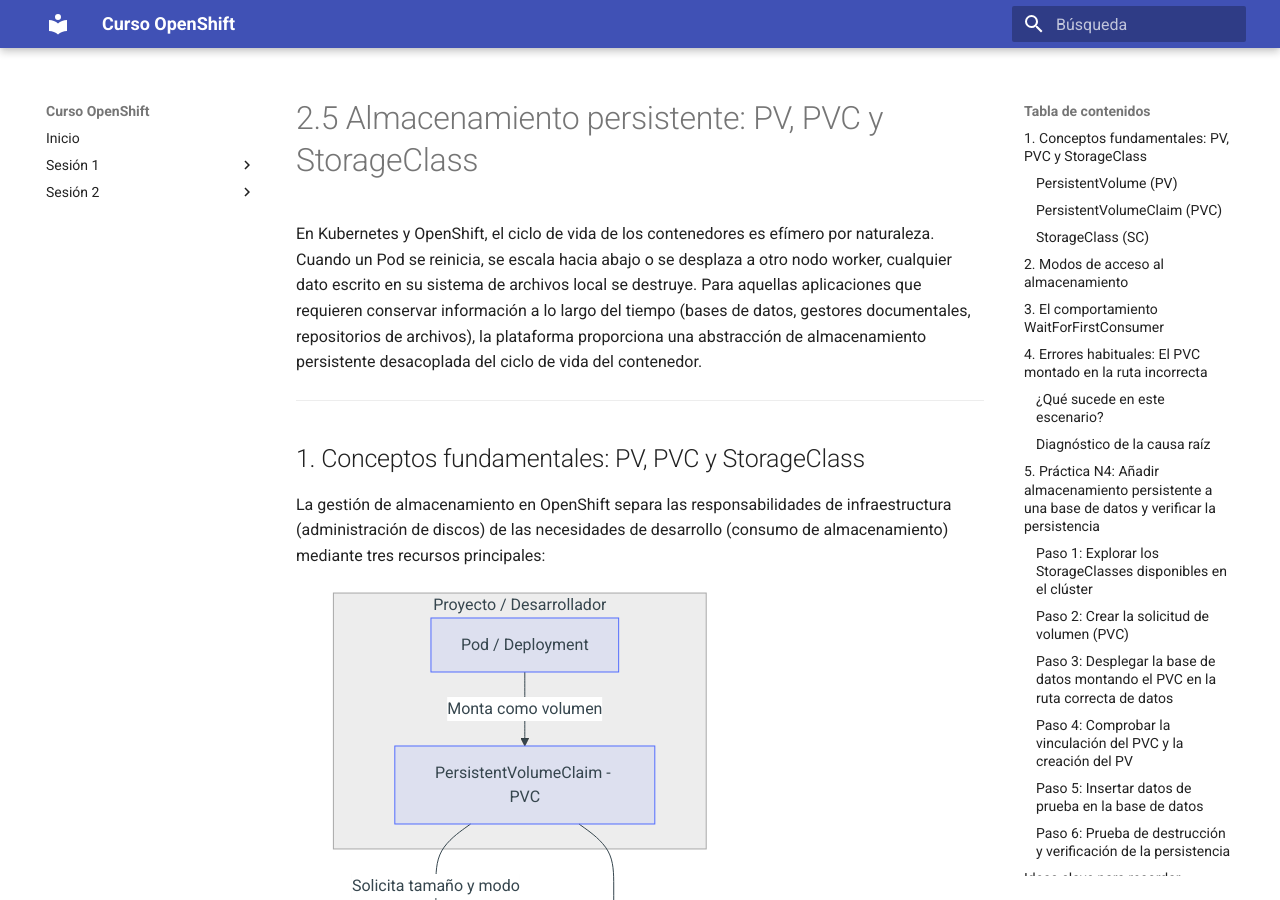
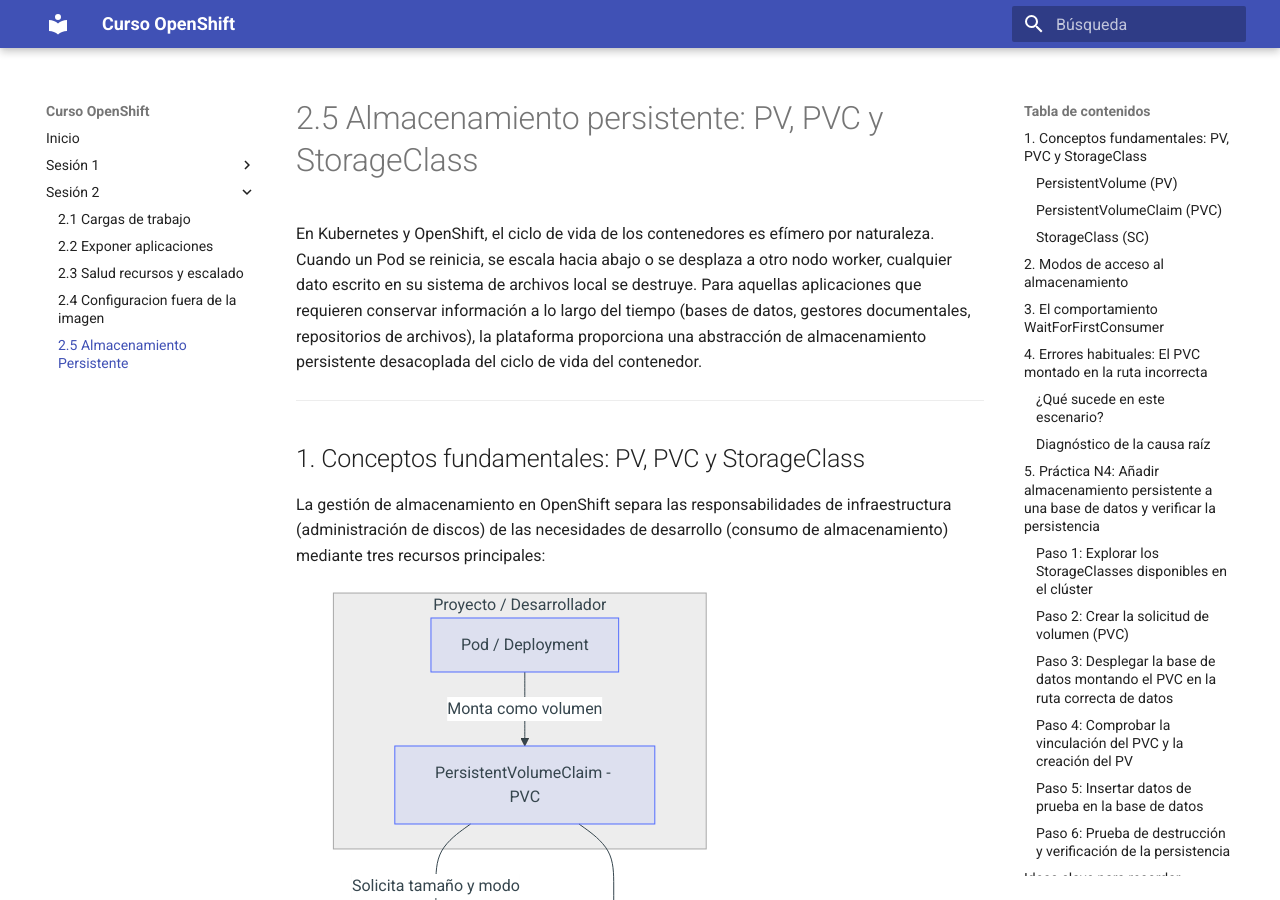
Before and after one commit to ieftraining/curso-openshift, an MkDocs documentation site: the page built from docs/sesion2/2.5 Almacenamiento Persistente.md, in a window 1280 px wide and 900 px high. Built offline with MkDocs 1.6.1 and Material for MkDocs 9.7.7, drawn with Linux system fonts in a browser that asks for light colours.

Commit message:
Update mkdocs.yml

```diff
--- a/mkdocs.yml
+++ b/mkdocs.yml
@@ -27,6 +27,7 @@
       - 2.2 Exponer aplicaciones: sesion2/2.2 Exponer aplicaciones.md
       - 2.3 Salud recursos y escalado: sesion2/2.3 Salud recursos y escalado.md
       - 2.4 Configuracion fuera de la imagen: sesion2/2.4 Configuracion fuera de la imagen.md
+      - 2.5 Almacenamiento Persistente: sesion2/2.5 Almacenamiento Persistente.md
 
 
 markdown_extensions:
```
